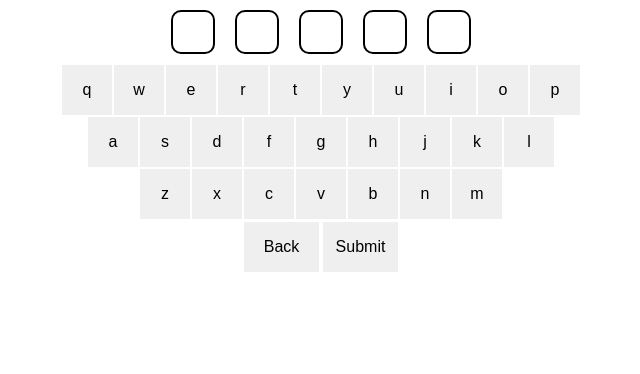
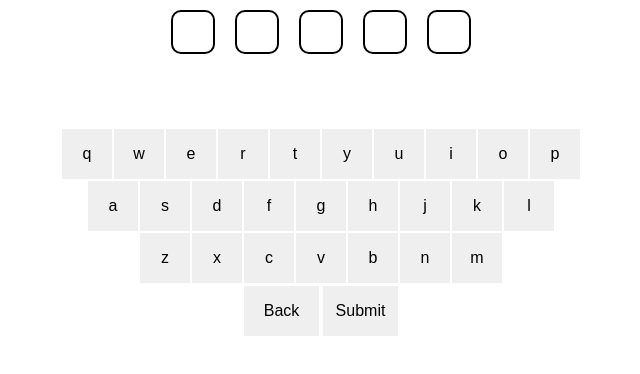
Before and after one commit to Rich5656/wordle-clone-typescript, a React (Create React App) app: page / in a window 1280 px wide. Shown: the top 374 px of the page, without its empty margins (319-959 px from the left). Built offline with nearby package versions, Linux system fonts and the light colour scheme.

Commit message:
Completed cross wordle functionality

```diff
--- a/src/App.css
+++ b/src/App.css
@@ -56,6 +56,18 @@
   vertical-align: middle;
 }
 
+.previous-guess {
+  display: flex;
+  justify-content: center;
+  align-items: center;
+  border: 2px solid white;
+  border-radius: 10px;
+  width: 40px;
+  height: 40px;
+  margin: 10px;
+  vertical-align: middle;
+}
+
 .generic-key {
   margin: 1px;
   width: 50px;
--- /dev/null
+++ b/src/Components/PreviousGuessRow.tsx
@@ -0,0 +1,27 @@
+import React from 'react'
+
+interface PreviousGuessProps {
+    previousGuess: string[];
+    relativeMatch: Set<string>;
+    absoluteMatch: Set<string>;
+}
+
+export const PreviousGuessRow = ({previousGuess, relativeMatch, absoluteMatch}: PreviousGuessProps) => {
+    const previousGuessRowContent = () => {
+        return previousGuess.map((letter) => {
+            // resetSubmitted();
+            if (absoluteMatch.has(letter)) {
+                return <div className="previous-guess absolute-match"><p>{letter}</p></div>
+             }
+            if (relativeMatch.has(letter)) {
+                return <div className="previous-guess relative-match"><p>{letter}</p></div>
+            }
+            return <div className="previous-guess"><p>{letter}</p></div>
+        })
+    }
+  return (
+    <div className='playing-board-row'>
+        {previousGuessRowContent()}
+    </div>
+  )
+}
--- a/src/Containers/CrossWordleContainer.tsx
+++ b/src/Containers/CrossWordleContainer.tsx
@@ -1,17 +1,19 @@
 import React, { useMemo, useState, MouseEvent } from 'react'
 import { BoardRow } from '../Components/BoardRow'
 import { KeyboardDisplay } from '../Components/KeyboardDisplay';
+import { PreviousGuessRow } from '../Components/PreviousGuessRow';
+
 
 export const CrossWordleContainer = () => {
   const answer: string[] = ['w', 'o', 'r', 'd', 's'];
   // this may need a useEffect to update whenever the answer changes
-
   const placeHolder: string[] = useMemo(() => {
     return answer.map(() => '');
   }, [answer])
 
 
-  const [ currentGuess , setCurrentGuess ] = useState<string[]>(placeHolder);
+  const [ currentGuess , setCurrentGuess ] = useState<string[]>([...placeHolder]);
+  const [ previousGuess, setPreviousGuess ] = useState<string[]>([...placeHolder]);
   const [ submitted, setSubmitted ] = useState<boolean>(false);
   const [ usedLetters, setUsedLetters ] = useState<Set<string>>(new Set());
   const [ relativeMatch, setRelativeMatch ] = useState<Set<string>>(new Set());
@@ -45,7 +47,7 @@ export const CrossWordleContainer = () => {
         }
     }
     // check that the word is a valid word
-    if ( currentGuess.join() === 'invalid') {
+    if (currentGuess.join() === 'invalid') {
         // setSubmissionResponse('invalid');
         return
     }
@@ -82,8 +84,9 @@ export const CrossWordleContainer = () => {
             })
         }
     }
+    setPreviousGuess([...currentGuess])
     setCurrentGuess(placeHolder)
-   setSubmitted(true);
+    setSubmitted(true);
     // setLevel(prevLevel => prevLevel + 1);
   }
 
@@ -115,6 +118,11 @@ export const CrossWordleContainer = () => {
   return (
     <main>
         <BoardRow answer={answer} guess={currentGuess} submitted={submitted} resetSubmitted={resetSubmitted} />
+        {/* need to render the previous guess, should be very similar to boardrow */}
+        <PreviousGuessRow
+        previousGuess={previousGuess} relativeMatch={relativeMatch}
+        absoluteMatch={absoluteMatch}
+        />
         <KeyboardDisplay
         usedLetters={usedLetters} handleKeyClick={handleKeyClick}
         handleCheck={handleCheck} handleBack={handleBack}
```
